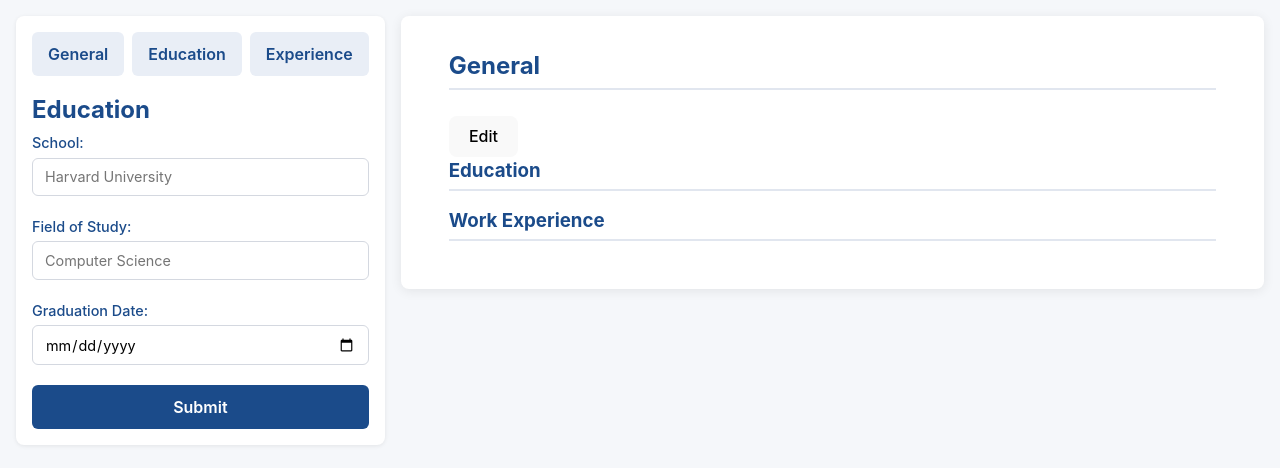
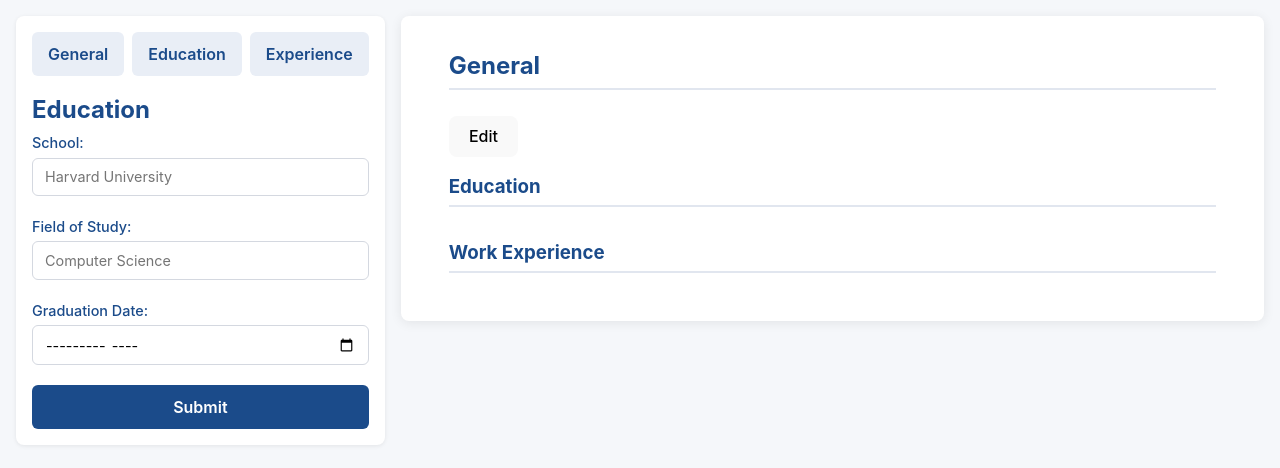
Before and after one commit to thongster/odin-cv-application, a React (Vite) app: page / in a window 1280 px wide. Both pictures are taken after a click on the button "Education". Shown: the top 468 px of the page. Built offline with nearby package versions, Linux system fonts and the light colour scheme.

Commit message:
added date conversion for education entries

```diff
--- a/src/components/Education.jsx
+++ b/src/components/Education.jsx
@@ -80,7 +80,7 @@ export default function Education({
         <div>
           <label htmlFor="date">Graduation Date: </label>
           <input
-            type="date"
+            type="month"
             id="date"
             required
             placeholder="Harvard University"
--- a/src/components/EducationDisplay.jsx
+++ b/src/components/EducationDisplay.jsx
@@ -9,6 +9,12 @@ export default function EducationDisplay({
     setEduEdit(edu);
     setTab("Education");
   }
+
+  function convertDate(raw) {
+    const date = new Date(raw + "-01")
+    return date.toLocaleString("en-US", { month: "long", year: "numeric" })
+  }
+
   return (
     <div>
       <h3>Education</h3>
@@ -16,7 +22,7 @@ export default function EducationDisplay({
         <div key={edu.id}>
           <p>{edu.school}</p>
           <p>{edu.field}</p>
-          <p>{edu.date}</p>
+          <p>{convertDate(edu.date)}</p>
           <button onClick={() => handleEdit(edu)}>Edit</button>
         </div>
       ))}
--- a/src/styles/App.css
+++ b/src/styles/App.css
@@ -46,7 +46,7 @@
 }
 
 .resumeSide h3 {
-  margin-bottom: 1rem;
+  margin: 1rem 0;
   color: #1b4b8a;
   border-bottom: 2px solid #e1e6ef;
   padding-bottom: 0.25rem;
```
